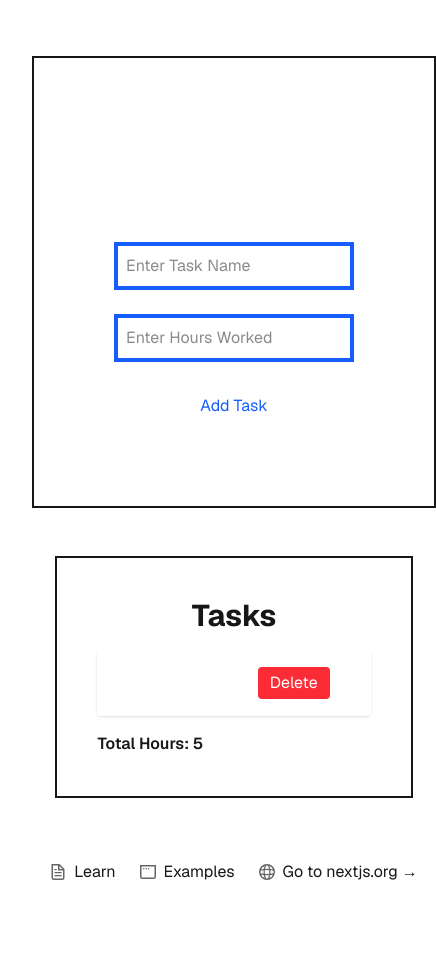
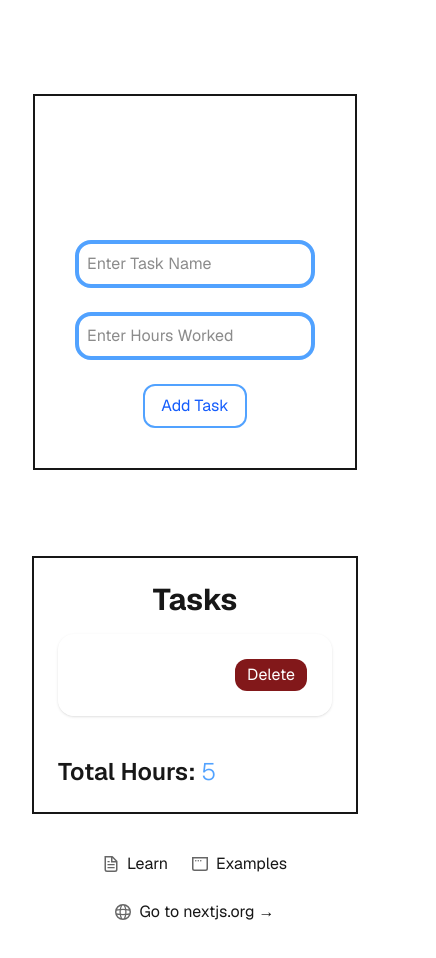
Before and after one commit to VaishT69/mini_time_tracker, a Next.js app in the folder time-tracker-app/: page / in a window 390 px wide. Both pictures are taken after typing "Sample", "5" into the empty fields and a click on the button "Add Task". Shown: the top 958 px of the page, 436 px wide, since content can reach past the window. Built offline with nearby package versions, Linux system fonts and the light colour scheme.

Commit message:
git -m "made components responsive & did some styling changes"

```diff
--- a/time-tracker-app/src/app/components/TaskFormComponent.tsx
+++ b/time-tracker-app/src/app/components/TaskFormComponent.tsx
@@ -25,7 +25,7 @@ export default function TaskFormComponent() {
 
   return (
     <div className="mt-0">
-      <div className="flex flex-col border-2 py-20 px-20 items-center gap-6 mt-40">
+      <div className="flex flex-col border-2 lg:py-20 lg:px-20 md:py-20 md:px-30 py-10 px-10 items-center gap-6 mt-40">
         <h1 className="text-white text-center text-4xl mb-10">Time Tracker</h1>
         <input
           type="text"
@@ -33,7 +33,7 @@ export default function TaskFormComponent() {
           onChange={(e) => setTask(e.target.value)}
           onKeyDown={handleKeyDown}
           placeholder="Enter Task Name"
-          className="p-2 border-4 border-blue-600 w-60"
+          className="p-2 border-4 border-blue-400 w-60 rounded-2xl"
         />
         <input
           type="number"
@@ -41,11 +41,11 @@ export default function TaskFormComponent() {
           onChange={(e) => setHours(e.target.value)}
           onKeyDown={handleKeyDown}
           placeholder="Enter Hours Worked"
-          className="p-2 border-4 border-blue-600 w-60"
+          className="p-2 border-4 border-blue-400 w-60 rounded-2xl"
         />
         <button
           onClick={addNewTask}
-          className="bg-white text-blue-600 px-4 py-2 rounded "
+          className="bg-white text-blue-600 border-blue-400 border-2 px-4 py-2 rounded-xl "
         >
           Add Task
         </button>
--- a/time-tracker-app/src/app/components/TaskListComponent.tsx
+++ b/time-tracker-app/src/app/components/TaskListComponent.tsx
@@ -1,4 +1,4 @@
-'use client';
+"use client";
 
 import { useTaskStore } from "../store/taskStore";
 
@@ -8,27 +8,34 @@ export default function TaskListComponent() {
   const totalHours = tasks.reduce((sum, t) => sum + t.hoursWorked, 0);
 
   return (
-    <div className="mt-10 border-2 px-10 py-10">
+    <div className="mt-10 border-2 lg:px-10 lg:py-10 md:px-20 md:py-20 px-6 py-6 ">
+      <div>
         <h2 className="text-3xl font-bold mb-4 text-center">Tasks</h2>
         <ul className="space-y-6">
           {tasks.map((task, idx) => (
             <li
               key={idx}
-            className="text-white p-4 px-10 border rounded shadow flex justify-between items-center"
+              className="rounded-2xl text-white p-4 px-6 border shadow flex justify-between items-center"
             >
               <div>
-              {task.taskName}: {task.hoursWorked} hours
+                <span className="font-extrabold inline-block w-24 ">
+                  {task.taskName}:
+                </span>{" "}
+                <span className="font-extrabold inline-block w-32 ">
+                  {task.hoursWorked} hours
+                </span>
               </div>
               <button
                 onClick={() => deleteTask(idx)}
-              className="bg-red-500 text-white px-3 py-1 rounded"
+                className="bg-red-900 text-white px-3 py-1 rounded-xl"
               >
                 Delete
               </button>
             </li>
           ))}
         </ul>
-      <p className="mt-4 font-semibold">Total Hours: {totalHours}</p>
+      </div>
+      <p className="mt-10 font-semibold text-2xl">Total Hours: <span className="font-light text-blue-400"> {totalHours}</span></p>
     </div>
   );
 }
```
Lines whose indentation alone changed are shown as unchanged.
